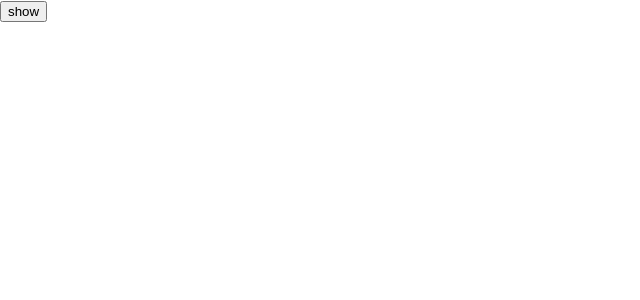
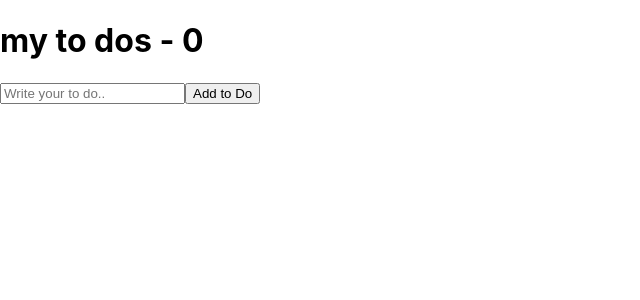
Before and after one commit to sunghyun-biblee/nomard-react, a React (Create React App) app in the folder react.app/: page / in a window 1280 px wide. Shown: the top 300 px of the page, without its empty margins (0-640 px from the left). Built offline with nearby package versions, Linux system fonts and the light colour scheme.

Commit message:
배열을 생성하여 값을 추가해봄

```diff
--- a/react.app/src/App.js
+++ b/react.app/src/App.js
@@ -1,30 +1,36 @@
 import { useState, useEffect } from "react";
 
-function Hello() {
-  useEffect(() => {
-    console.log("i m here");
+function App() {
+  const [todos, setTodos] = useState([]); // todo를 저장하기위한 배열
+  const [todo, setTodo] = useState("");
+  const onChange = (event) => {
+    setTodo(event.target.value);
+    console.log(todo);
+  };
+  const onSubmit = (event) => {
+    event.preventDefault();
+    if (todo === "") {
+      return;
+    }
 
-    // 처음실행될때 return은 왜 실행되지않는지 알아봐야할것같다.
-    //      > 함수는 값을 내보기위해 return으로 내보내고, 그 값을 어딘가에서 출력해주도록 작성하게되는데 console.log(),document.write()의 경우는 자체 출력이 가능하기때문에 굳이 return 을 해 줄 필요가 없어서 실행되지않았음
+    setTodo("");
 
-    return () => console.log("i am delete"); //cleanup function
-    //   clean function 같은 경우 잘 사용하지 않지만 , 필요할 상황(특정케이스)이 있기때문에 판단하에 적재적소 사용하면 좋다 (알아두면 좋다~)
-  }, []); // h1태그가 생길때마다 console이 실행되는이유는 조건문에 의하여 Hello component를 지웠졌다가 다시 생성될때, useEffect도 다시 생성되기때문
-  return <h1>hello</h1>;
-}
-//component가 사라질때 function을 실행하고싶으면 해당함수가 새로운 함수가 return 해야한다
-
-function App() {
-  const [show, setShow] = useState(false);
-  const onClick = () => {
-    setShow((current) => !current);
+    setTodos((currentArray) => [todo, ...currentArray]);
+    //ex) > setTodos(["hello"])=>["bye"],...["bye","hello"]
   };
   return (
     <div>
-      {/* return 안에 자바스크립트를 작성할땐 중괄호안에 작성 */}
-      {show ? <Hello /> : null}{" "}
-      {/* show(usestate)의 값이 변경될 때 render 되면서 자바스크립트의 조건물을 실행하여 각각의 값마다 다른 결과를 출력 */}
-      <button onClick={onClick}>{show ? "hide" : "show"}</button>
+      <h1>my to dos - {todos.length}</h1>
+      <div>{todos + ""}</div>
+      <form onSubmit={onSubmit}>
+        <input
+          type="text"
+          placeholder="Write your to do.."
+          value={todo}
+          onChange={onChange}
+        />
+        <button>Add to Do</button>
+      </form>
     </div>
   );
 }
```
